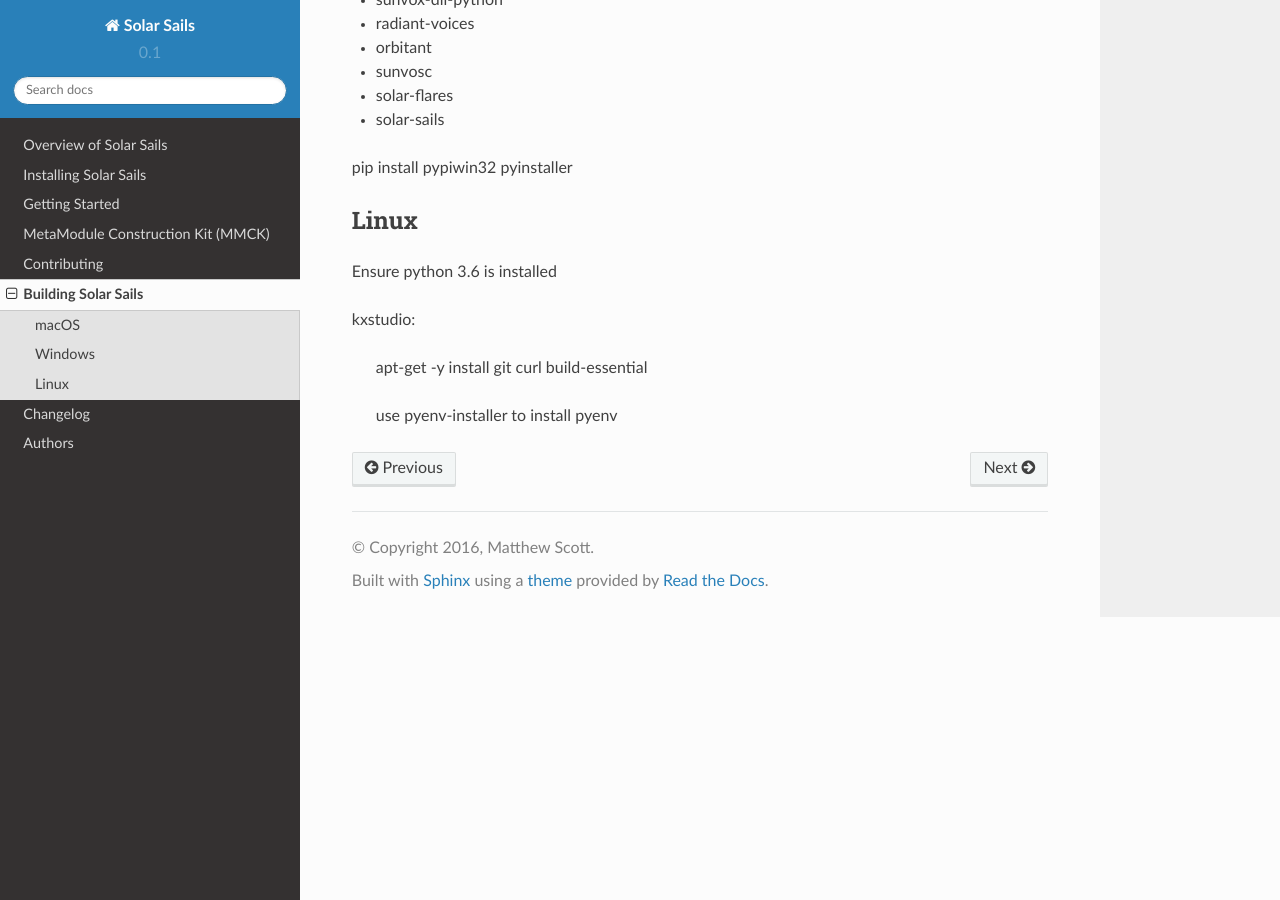
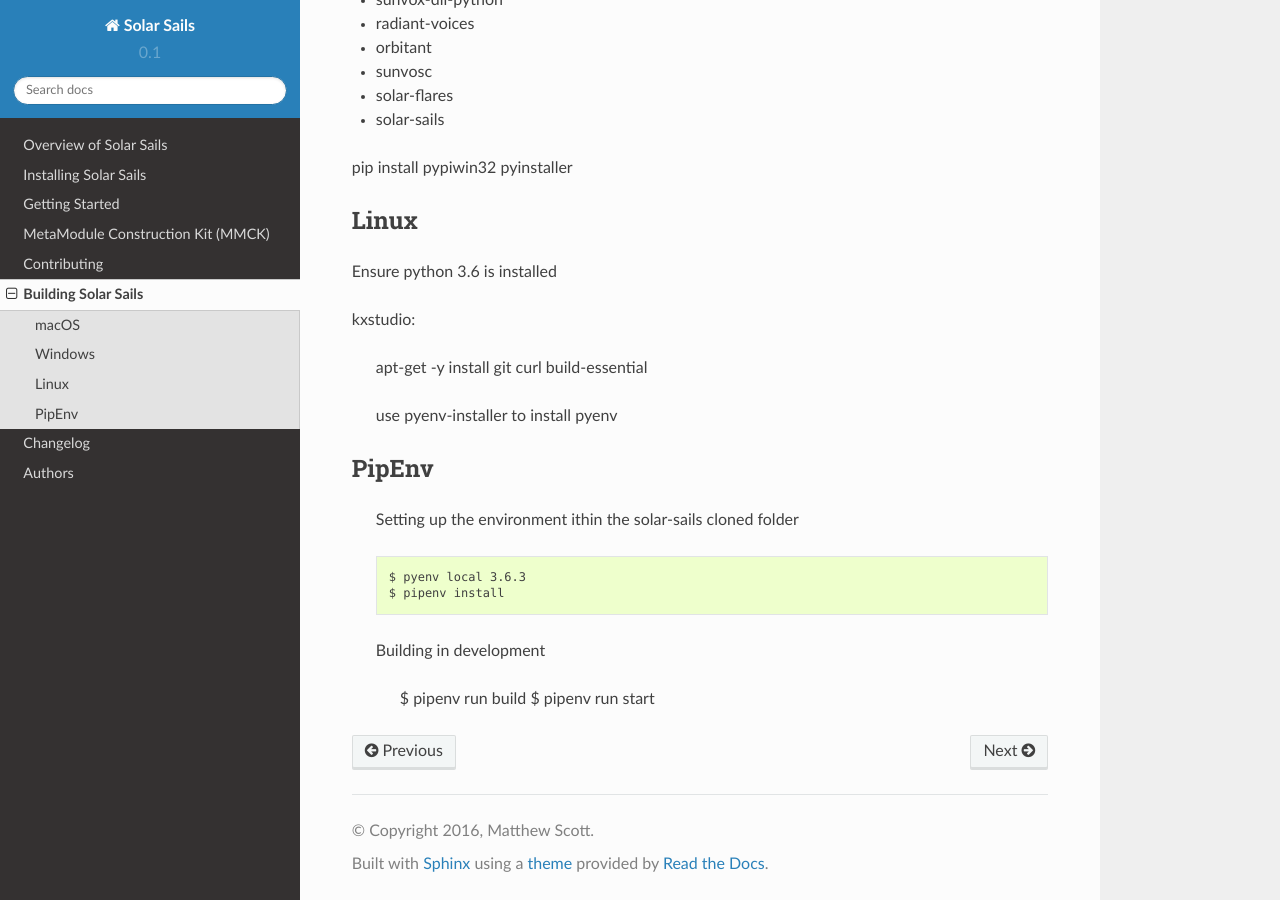
Before and after one commit to metrasynth/solar-sails, a Sphinx documentation site: the page built from docs/building.rst, in a window 1280 px wide and 900 px high, scrolled down 687 px. Built offline with Sphinx 7.4.7 and the Read the Docs theme 2.0.0, drawn with Linux system fonts in a browser that asks for light colours; pages that are not in the unit, such as notebooks, are missing from menus.

Commit message:
add pipenv build support

```diff
--- a/docs/building.rst
+++ b/docs/building.rst
@@ -44,3 +44,17 @@ kxstudio:
   apt-get -y install git curl build-essential
 
   use pyenv-installer to install pyenv
+
+
+PipEnv
+======
+
+  Setting up the environment ithin the solar-sails cloned folder ::
+
+    $ pyenv local 3.6.3
+    $ pipenv install
+
+  Building in development
+
+    $ pipenv run build
+    $ pipenv run start
```
Also changed, not shown: 2 other files.
